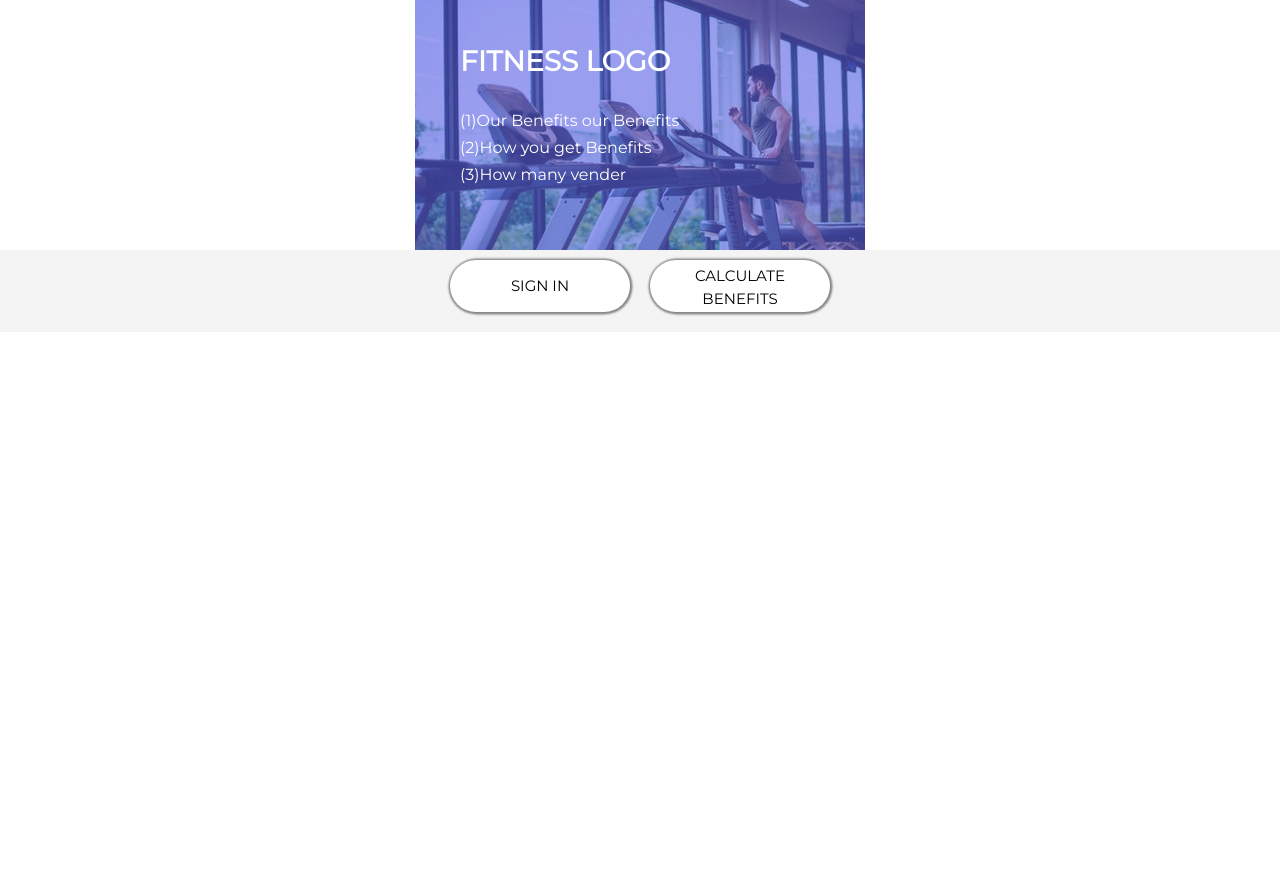
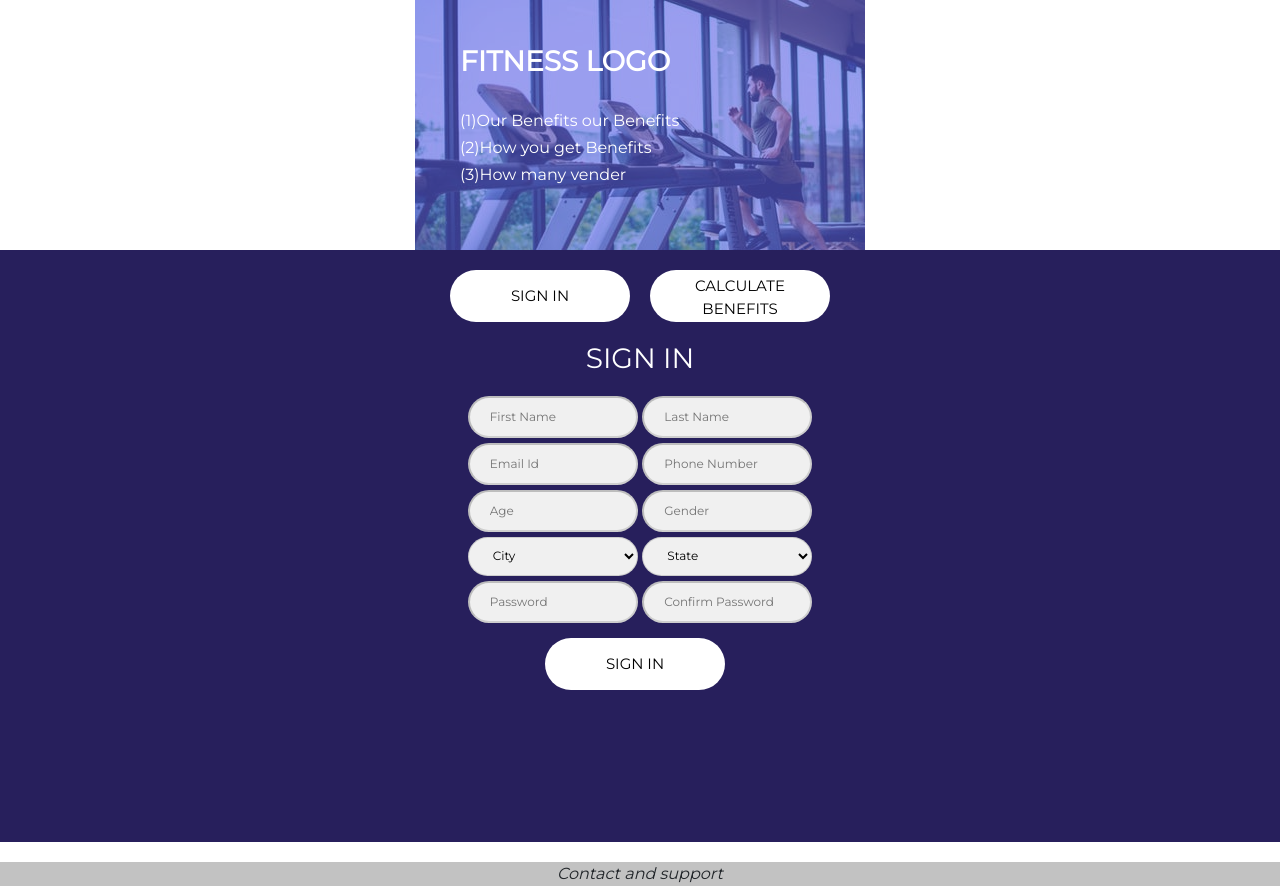
Before and after one commit to pallavbohara/fitlete, a plain HTML site: page index.html in a window 1280 px wide. Before the commit the page ends 800 px from the top, so only its background shows below. Drawn offline with nearby package versions, Linux system fonts and the light colour scheme.

Commit message:
theme change in progress

```diff
--- a/index.html
+++ b/index.html
@@ -14,10 +14,13 @@
   <style>
     :root {
       --primaryColorOne: #9068e2;
+      --primaryColorTwo: #9068e2;
+      --primaryColorThree: #271f5c;
       --stdOneBtnFontSize: 15px;
       --stdOneBtnPadding: 60px;
       --stdOneBtnWidth: 180px;
       --stdOneBtnHeight: 52px;
+      --minTabContentHeight: 500px;
     }
 
     .buttonPurple:active {
@@ -57,7 +60,7 @@
       width: var(--stdOneBtnWidth);
       height: var(--stdOneBtnHeight);
       border-radius: 40px;
-      box-shadow: .5px .5px 2px 2px #888888;
+      box-shadow: .5px .5px 2px 2px #88888800;
       font-family: 'Montserrat'
     }
 
@@ -76,7 +79,7 @@
       width: var(--stdOneBtnWidth);
       height: var(--stdOneBtnHeight);
       border-radius: 40px;
-      box-shadow: .5px .5px 2px 2px #888888;
+      box-shadow: .5px .5px 2px 2px #88888800;
       font-family: 'Montserrat'
     }
 
@@ -101,12 +104,13 @@
 
     .contactNsupport {
       background-color: rgba(190, 190, 190, 0.925);
-      position: absolute;
+      position: relative;
       bottom: 0;
       width: 100%;
       text-align: center;
       font-family: 'Montserrat';
       display: flow-root;
+      margin-top: 20px;
     }
 
     .inputStyle {
@@ -182,17 +186,16 @@
     </div>
   </div>
   <div id="centerwrapper">
-    <div class="tab row" style="background: #ececec8c;padding-bottom: 20px;">
-      <button onclick="openTab(event, 'SignUpTab')" class="buttonPurple active tablinks">SIGN IN</button>
+    <div class="tab row" style="background: var(--primaryColorThree);padding-bottom: 20px;padding-top: 10px;">
+      <button onclick="openTab(event, 'SignUpTab')" class="buttonPurple active tablinks" id="defaultOpen">SIGN IN</button>
       <button onclick="openTab(event, 'CalculateBenefitTab')" class="buttonWhite tablinks">CALCULATE BENEFITS</button>
     </div>
   </div>
   <!-- Tab content -->
+  <div id="SignUpTab" class="tabcontent" style="background:var(--primaryColorThree)">
+    <div id="centerwrapper" style="min-height: var(--minTabContentHeight);">
 
-  <div id="SignUpTab" class="tabcontent">
-    <div id="centerwrapper">
-
-      <h3 style="color: var(--primaryColorOne);font-family: 'Montserrat'; margin: 20px 20px">SIGN IN</h3>
+      <h3 style="color: white;font-family: 'Montserrat'; margin: 00px 20px 20px">SIGN IN</h3>
 
 
       <form>
@@ -229,14 +232,14 @@
     </div>
   </div>
   <div id="CalculateBenefitTab" class="tabcontent">
-    <div id="centerwrapper">
+    <div id="centerwrapper" style="min-height: var(--minTabContentHeight);">
       In progress...
     </div>
   </div>
 
-  <!-- <div class="contactNsupport">
+  <div class="contactNsupport">
     <i>Contact and support</i>
-  </div> -->
+  </div>
   <script>
     function openTab(evt, tabName) {
       var i, tabcontent, tablinks;
@@ -252,6 +255,10 @@
       evt.currentTarget.className += " active";
     }
   </script>
+  <script>
+      // Get the element with id="defaultOpen" and click on it
+      document.getElementById("defaultOpen").click();
+      </script>
 </body>
 
 </html>
```
